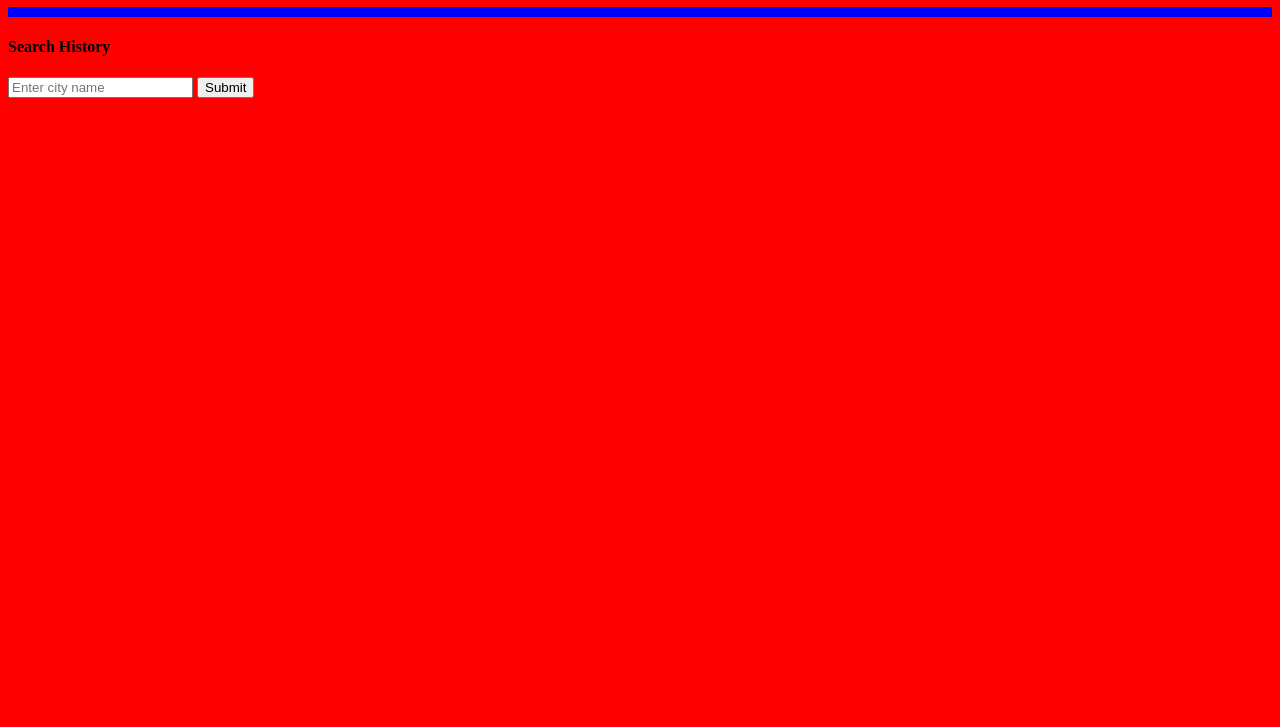
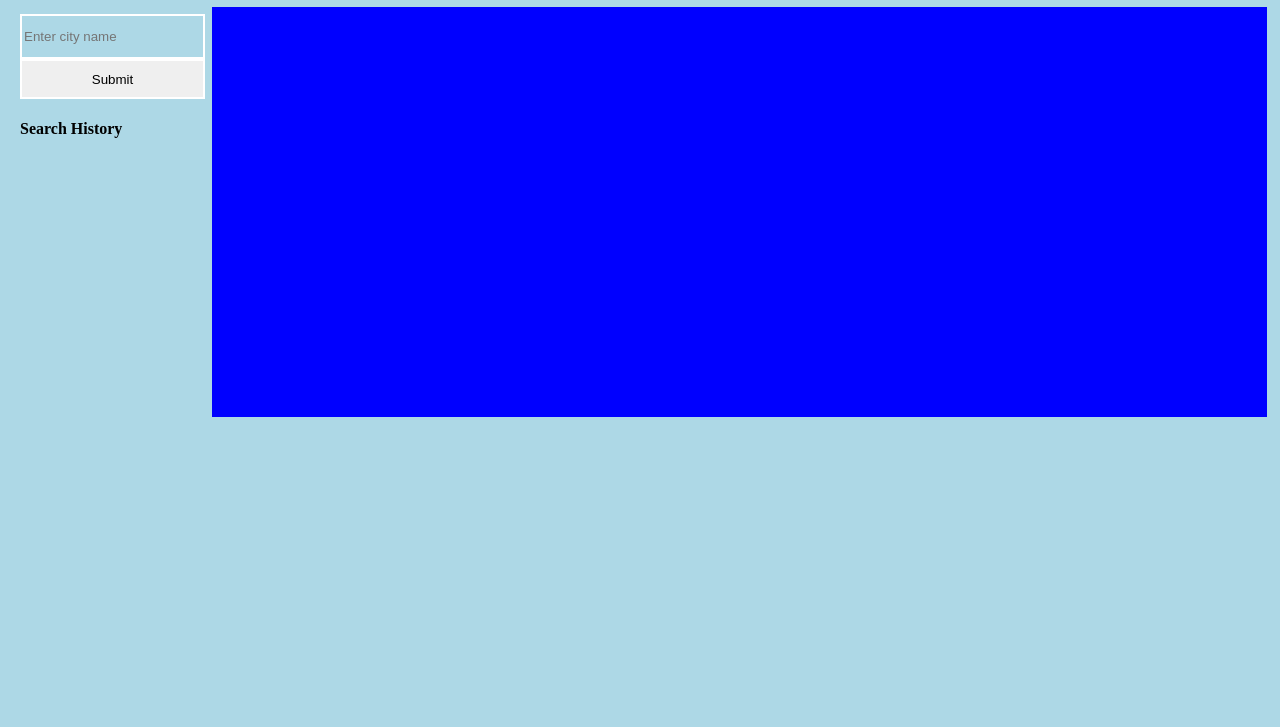
Before and after one commit to cspecialblackberry/5-Day-Weather-Forecast, a plain HTML site: page index.html in a window 1280 px wide. Shown: the part 73-800 px from the top of the page. Drawn offline with nearby package versions, Linux system fonts and the light colour scheme.

Commit message:
added styling

```diff
--- a/index.html
+++ b/index.html
@@ -10,20 +10,24 @@
 </head>
 
 <body>
+
+
     <header>
         <h1>5 Day Weather Forecast</h1>
     </header>
+    <div class="content">
+        <div class="input">
+            <input type="text" placeholder="Enter city name" id="city-input"></input>
+            <button id="submit-button">Submit</button>
+            <section id="search-history">
+                <h4>Search History</h4>
+            </section>
+        </div>
 
-    <div class="forecast">
-        <section id="current-forecast-section"></section>
-        <section id="five-day-forecast-section"></section>
-    </div>
-    <section id="search-history">
-        <h4>Search History</h4>
-    </section>
-    <div class="input">
-        <input type="text" placeholder="Enter city name" id="city-input"></input>
-        <button id="submit-button">Submit</button>
+        <div class="forecast">
+            <section id="current-forecast-section"></section>
+            <section id="five-day-forecast-section"></section>
+        </div>
     </div>
 
     <script src="https://cdn.jsdelivr.net/npm/dayjs@1.11.3/dayjs.min.js"
--- a/script/script.js
+++ b/script/script.js
@@ -33,6 +33,7 @@ let currentWeather
 
 const createCurrentForecast = (day) => {
     let forecastDiv = document.createElement('div')
+    forecastDiv.setAttribute('class', 'current-forecast')
     let nameDisplay = document.createElement('h2')
     nameDisplay.textContent = cityInput
     forecastDiv.appendChild(nameDisplay)
@@ -57,6 +58,7 @@ const createCurrentForecast = (day) => {
 
 const createFiveDayForecast = (day, index) => {
     let forecastDiv = document.createElement('div')
+    forecastDiv.setAttribute('class', 'future-forecast')
     let dateDisplay = document.createElement('h3')
     dateDisplay.textContent = dayjs().add(index + 1, 'day').format('MM/DD/YYYY')
     forecastDiv.appendChild(dateDisplay)
@@ -106,6 +108,7 @@ const saveInput = () => {
     currentForecastSection.innerText = ''
     fiveDayForecastSection.innerText = ''
     cityInput = cityInputField.value
+    cityInputField.value=''
     if (!searchHistory.includes(cityInput)) {
         searchHistory.push(cityInput)
         displaySearchHistory(cityInput)
--- a/styles/styles.css
+++ b/styles/styles.css
@@ -1,12 +1,76 @@
 body {
-    background-color: red;
+    background-color: lightblue;
+}
+
+header {
+    width: 100%;
+    text-align: center;
+    letter-spacing: 2px;
+    color: blue;
+}
+
+.content {
+    display: flex;
+    margin: 5px;
 }
 
 .input {
-    width: 100%;
+    width: 15%;
+    display: flex;
+    flex-direction: column;
+    padding: 5px;
+    margin: 2px;
+}
+
+#city-input {
+    height: 10%;
+    border: solid 2px white;
+    background-color: lightblue;
+}
+
+#submit-button {
+    height: 10%;
+    border: solid 2px white;
+}
+
+#search-history button {
+    margin: 2px;
 }
 
 .forecast {
     background-color: blue;
+    width: 85%;
     padding: 5px;
+    height: 400px;
+    display: flex;
+    flex-direction: row;
+    color: lightblue;
 }
+
+#current-forecast-section {
+    height: 200px;
+    width: 15%;
+}
+
+.current-forecast {
+    width: 130px;
+    padding: 1.5px;
+    border: solid 2px white;
+    text-align: center;
+    height: 195%
+}
+
+ #five-day-forecast-section {
+    display: flex;
+    flex-direction: row;
+    width: 85%;
+    justify-content: space-between;
+ }
+
+ .future-forecast{
+    width: 110px;
+    padding: 1.5px;
+    border: solid 2px white;
+    text-align: center;
+    height: 98%;
+ }
```
